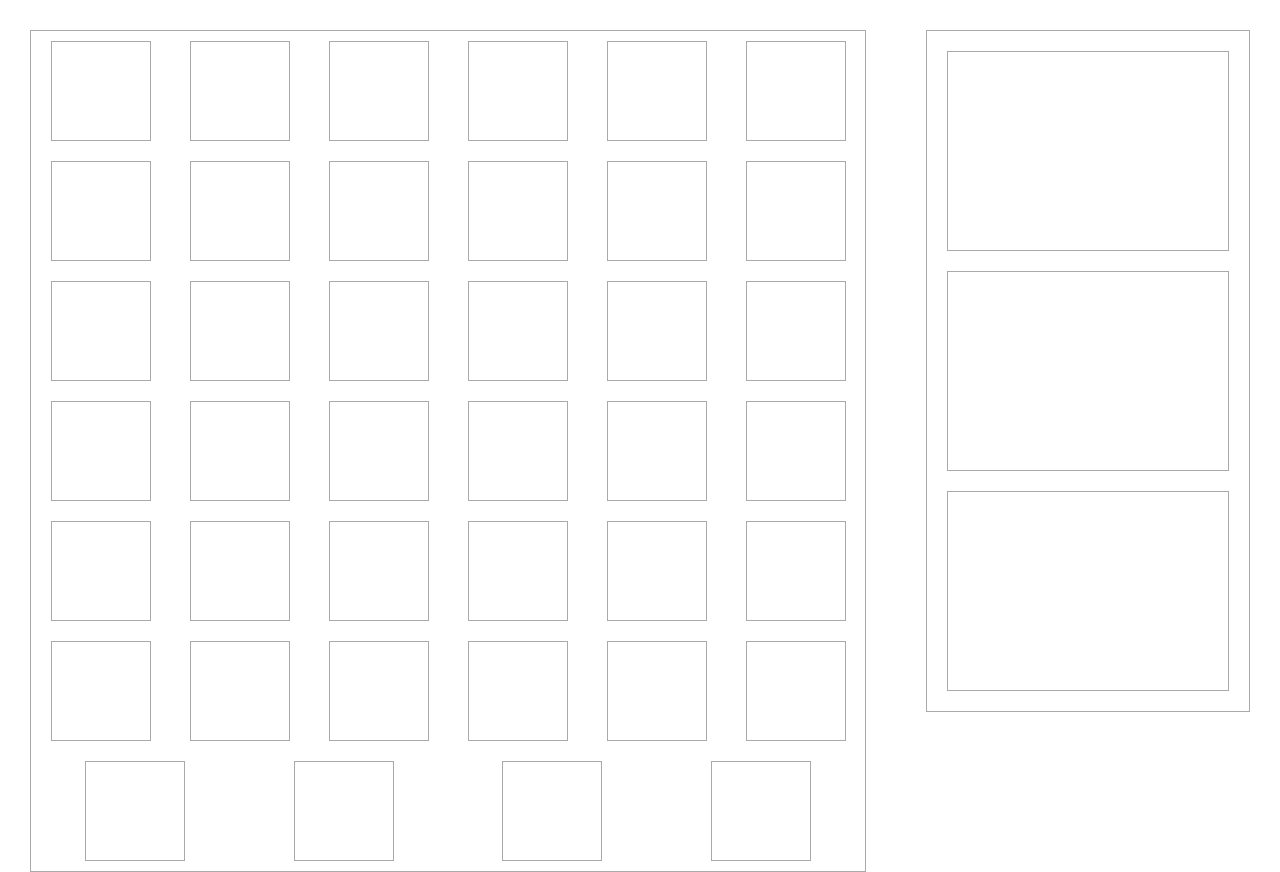
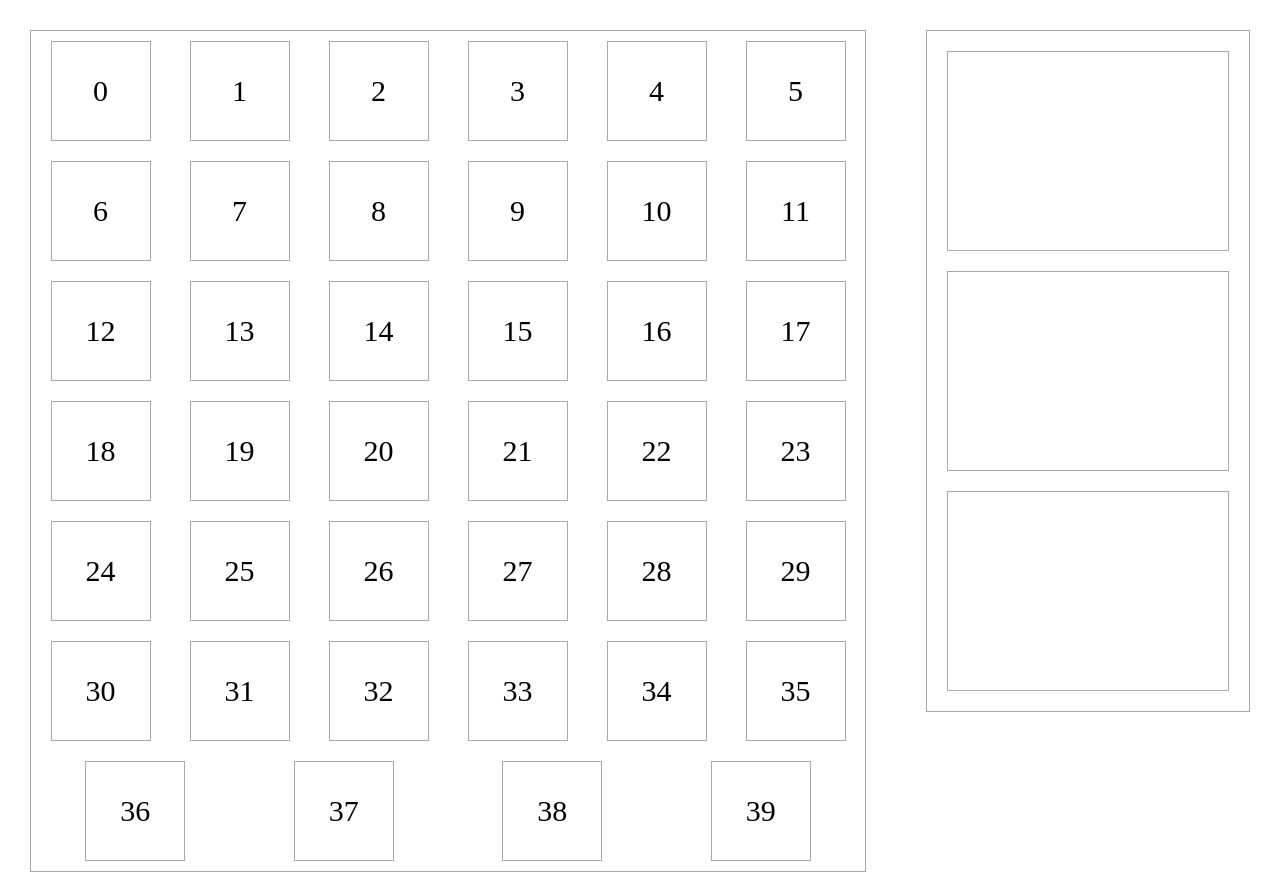
Before and after one commit to GrzegorzStanczyk/Angular-Drag-and-Drop, an Angular app: page / in a window 1280 px wide. Built offline with nearby package versions, Linux system fonts and the light colour scheme.

Commit message:
Added numbers

```diff
--- a/src/app/app.component.html
+++ b/src/app/app.component.html
@@ -5,9 +5,10 @@
     *ngFor="let elem of elements;
     index as i; trackBy: trackById"
     id="drag{{i}}"
-    (dragstart)="onDrag($event)"
+    #elem
+    (dragstart)="onDrag($event, elem)"
     draggable="true"
-    class="draggable">
+    class="draggable">{{i}}
   </div>
   </div>
 </div>
--- a/src/app/app.component.scss
+++ b/src/app/app.component.scss
@@ -36,6 +36,10 @@
   height: 100px;
   margin: 10px;
   border: 1px solid darkgray;
+  display: flex;
+  justify-content: center;
+  align-items: center;
+  font-size: 30px;
   // cursor: pointer;
 }
 
--- a/src/app/app.component.ts
+++ b/src/app/app.component.ts
@@ -1,4 +1,4 @@
-import { Component, OnInit, Renderer2 } from '@angular/core';
+import { Component, OnInit, Renderer2, ElementRef } from '@angular/core';
 
 @Component({
   selector: 'app-root',
@@ -10,46 +10,44 @@ export class AppComponent implements OnInit {
   constructor(private renderer: Renderer2) {}
 
   elements: Array<number>;
+  draggedElement: ElementRef;
 
   ngOnInit() {
     this.elements = new Array(40);
   }
 
-  onDrag(event) {
-    console.log('event: ', event);
-    event.dataTransfer.setData('text', event.target.id);
+  onDrag(event, element) {
+    event.dataTransfer.setData('text', JSON.stringify({id: event.target.id, content: event.target.innerText}));
     event.dataTransfer.effectAllowed = 'copy';
+    this.draggedElement = element;
   }
 
   onDrop(event, elem) {
     event.preventDefault();
-    const dataTransfer = event.dataTransfer.getData('text');
+    const dataTransfer = JSON.parse(event.dataTransfer.getData('text'));
     let match = null;
     elem.childNodes.forEach(element => {
-      console.log('element: ', element.id);
-      console.log('dataTransfer: ', dataTransfer);
-      // Prevent to move same draggable element to drop box
-      // if (element.id.includes(dataTransfer.slice(0, dataTransfer.length - 1)) && element.id.includes('div')) {
-      // if (element.id.includes(dataTransfer)) {
-        // if (dataTransfer.includes('div')) {
-          // if (element.id.includes(dataTransfer.slice(0, dataTransfer.length - 1))) {
-      if (element.id.includes(dataTransfer.slice(0, 7))) {
+      if (element.id.includes(dataTransfer.id.slice(0, 7))) {
         match = true;
       }
     });
     if (match) {
       return;
     }
-    console.log('retunr')
-    if (!dataTransfer.includes(elem.id.slice(0, elem.id.length - 1))) {
-      const clone = this.renderer.selectRootElement(`#${dataTransfer}`).cloneNode(true);
-      this.renderer.setProperty(clone, 'id', `${dataTransfer}-${elem.id}`);
+    if (!dataTransfer.id.includes(elem.id.slice(0, elem.id.length - 1))) {
+      const clone = this.renderer.selectRootElement(`#${dataTransfer.id}`).cloneNode(true);
+      this.renderer.setProperty(clone, 'id', `${dataTransfer.id}-${elem.id}`);
       this.renderer.listen(clone, 'dragstart', (ev => {
-        ev.dataTransfer.setData('text', ev.target.id);
+        ev.dataTransfer.setData('text', JSON.stringify({id: ev.target.id, content: ev.target.innerText}));
       }));
+      this.renderer.appendChild(clone, this.renderer.createText(dataTransfer.content));
       this.renderer.appendChild(elem, clone);
+
+      this.renderer.appendChild(this.draggedElement, this.renderer.createText(dataTransfer.content));
     } else {
-      this.renderer.appendChild(elem, this.renderer.selectRootElement(`#${dataTransfer}`));
+      const movedElement = this.renderer.selectRootElement(`#${dataTransfer.id}`);
+      this.renderer.appendChild(movedElement, this.renderer.createText(dataTransfer.content));
+      this.renderer.appendChild(elem, movedElement);
     }
   }
 
```
